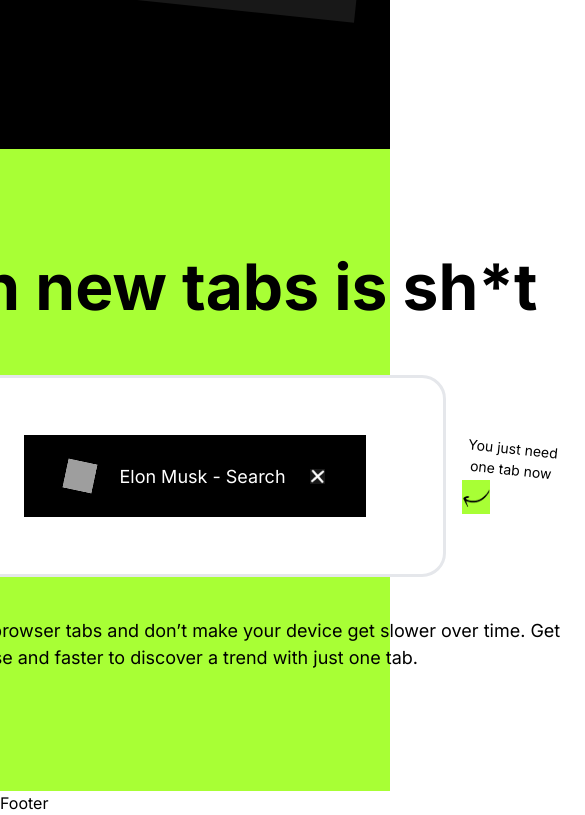
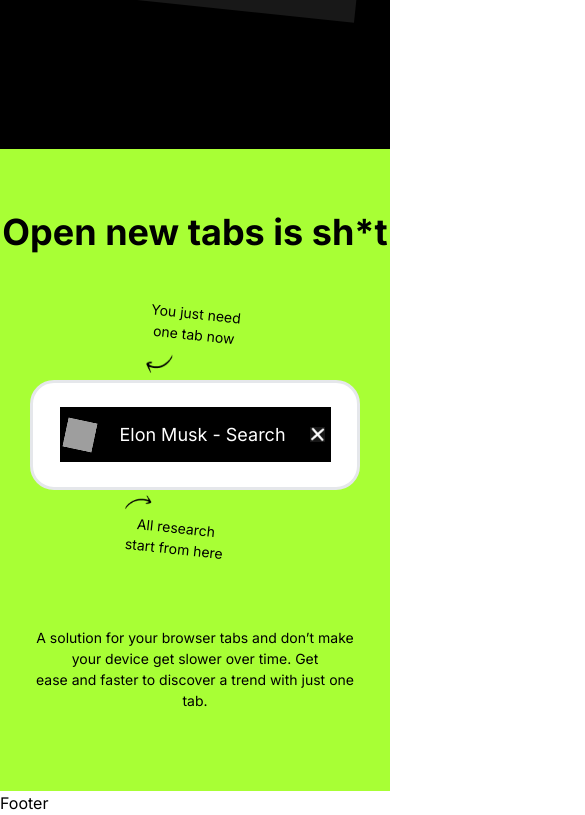
Before and after one commit to mairaj-afridi/find-trend, a Next.js app: page / in a window 390 px wide. Shown: the part 735-1550 px from the top of the page, 585 px wide, since content can reach past the window. Built offline with nearby package versions, Linux system fonts and the light colour scheme; grey boxes are pictures that could not be loaded.

Commit message:
complete the responsive Newtabs section

```diff
--- a/src/app/components/Newtabs/Newtabs.tsx
+++ b/src/app/components/Newtabs/Newtabs.tsx
@@ -3,33 +3,33 @@ import React from 'react'
 const Newtabs = () => {
     return (
         <section className='bg-[#A8FF35] h-[642px] flex flex-col items-center justify-center  m-auto w-full  text-white'>
-            <div className='gap-10 flex flex-col w-[854px]  h-[462px] ' >
-                <h1 className='text-[64px] font-bold text-center text-black '>Open new tabs is sh*t</h1>
-<div className='flex flex-row text-black items-center gap-4 justify-center'>
-                <div className='w-[99px]h-[69px] text-black  flex flex-col items-end' >
-          <img src='/Arrow 6.png' alt="arrow"  className='w-[28.4px] h-[34.4px]   '/>
-          <h1 className='text-[14px] transform rotate-6 w-[100px] text-center '>All research start from here</h1>
+            <div className='gap-11 flex flex-col  ' >
+                <h1 className='text-[36px] md:text-[64px] font-bold text-center text-black '>Open new tabs is sh*t</h1>
+                <div className='flex flex-col-reverse md:flex-row text-black items-center gap-0 sm:gap-4 justify-center'>
+                    <div className='w-[100px] h-[69px] text-black  flex flex-col items-start -ml-10 sm:-ml-96    md:ml-0  justify-start md:items-end' >
+                        <img src='/Arrow 6.png' alt="arrow" className='w-[28.4px] h-[34.4px]   ' />
+                        <h1 className='text-[14px] transform rotate-6  text-center '>All research start from here</h1>
                     </div>
 
- <div className='w-[501px] flex flex-row items-center justify-center h-[202px] border-[3px] rounded-3xl bg-white  '>
-    <div className=' bg-black w-[341.226px] flex items-center justify-center h-[82px] text-white '>
+                    <div className=' h-[110px] w-[330px] sm:w-[501px] flex flex-row items-center justify-center sm:h-[202px] border-[3px] rounded-3xl bg-white  '>
+                        <div className=' bg-black w-[271px] h-[55px] sm:w-[341.226px] flex items-center justify-center sm:h-[82px] text-white '>
                             <div className='flex flex-row items-center justify-center gap-6 '>
-          <img src='/Group 16.png' alt="logo"  className='w-[30px] h-[30px]  transform rotate-12   '/>
+                                <img src='/Group 16.png' alt="logo" className='w-[30px] h-[30px]  transform rotate-12   ' />
                                 <h1 className='text-white text-[18px] transform text-center'>Elon Musk - Search</h1>
                                 <div>
-          <img src='/Group 1.png' alt="cross"  className='w-[15px] h-[15px]  transform  md:rotate-12   '/>
+                                    <img src='/Group 1.png' alt="cross" className='w-[15px] h-[15px]  transform  md:rotate-12   ' />
 
                                 </div>
                             </div>
                         </div>
                     </div>
 
-          <div className='w-[99px]h-[69px]  flex flex-col items-start' >
+                    <div className='w-[99px]h-[69px] -mr-70 sm:-mr-96    md:mr-0 flex flex-col items-start' >
                         <h1 className='text-[14px] transform rotate-6 w-[100px] text-center '>You just need one tab now</h1>
-          <img src='/Arrow 4.png' alt="arrow"  className='w-[28.4px] h-[34.4px]    '/>
+                        <img src='/Arrow 4.png' alt="arrow" className='w-[28.4px] h-[34.4px]    ' />
                     </div>
                 </div>
-          <p className='text-black text-[18px] text-center items-center'>A solution for your browser tabs and don’t make your device get slower over time. Get <br></br> ease and faster to discover a trend with just one tab.</p>
+                <p className='text-black text-[14px] p-6 sm:text-[18px] text-center items-center'>A solution for your browser tabs and don’t make your device get slower over time. Get <br></br> ease and faster to discover a trend with just one tab.</p>
             </div>
 
         </section>
```
Lines whose indentation alone changed are shown as unchanged.
